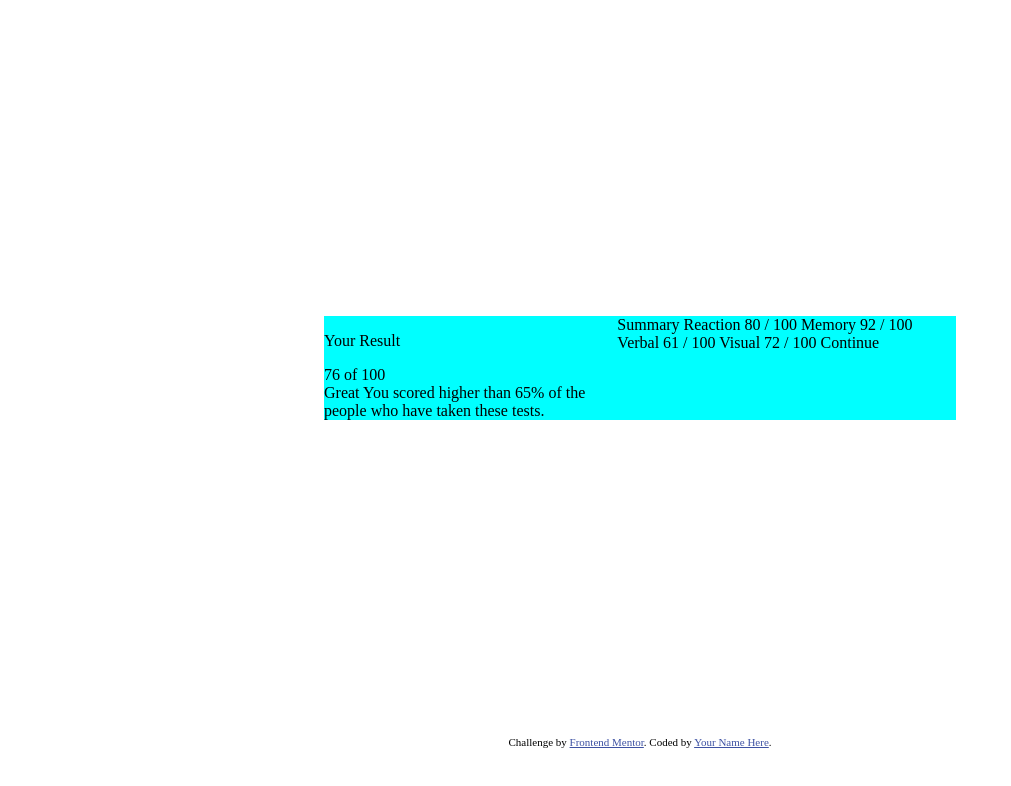
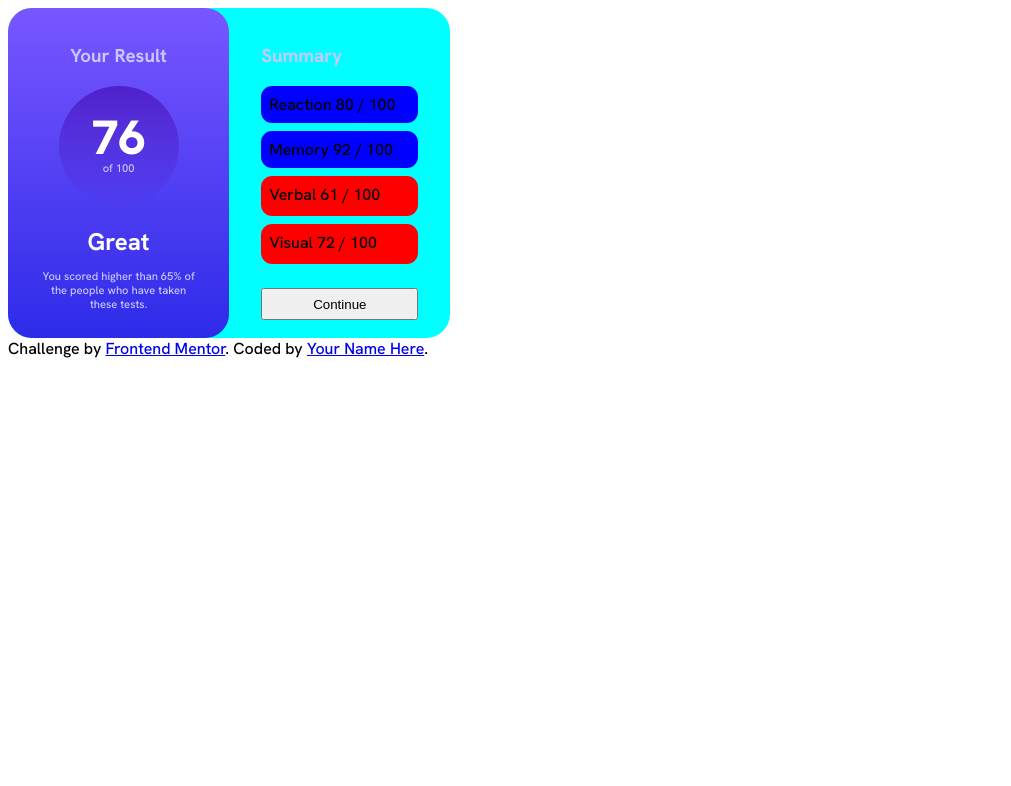
Before and after one commit to sea-cell0/frontendmentor-challenges, a plain HTML site: page results-summary-component-main/index.html in a window 1280 px wide. Shown: the whole page, without its empty margins (0-1011 px from the left). Drawn offline with Linux system fonts and the light colour scheme.

Commit message:
Projeto 50% finalizado

```diff
--- a/results-summary-component-main/css.css
+++ b/results-summary-component-main/css.css
@@ -1,18 +1,102 @@
+body {
+
+    font-family: 'Hanken Grotesk', sans-serif;
+
+}
+
+#super {
+    height: 100%;
+    width: 100%;
+}
+h3 {
+    color: hsl(241, 100%, 89%);
+}
+h2 {
+    color: white;
+}
+
+span {
+    color: white;
+    font-size: 3em;
+    font-weight: 800;
+}
+
+p {
+    font-size: 0.7rem;
+    margin-top: -0.5rem;
+    color: hsl(241, 100%, 89%)
+}
+
 #container {
     display: flex;
     position: relative;
-    margin: 25%;
     flex-direction: row;
-    width: 50%;
-    height: 75%;
+    width: 35%;
+    height: 50%;
     background-color: aqua;
+    border-radius: 1.5rem;
 
 }
 
 #result{
+    text-align: center;
+    display: flex;
+    flex-direction: column;
+    width: 50%;
+    background: linear-gradient(hsl(252, 100%, 67%), hsl(241, 81%, 54%));
+    align-items: center;
+    padding: 1rem 2rem;
+    border-radius: 1.5rem;
+}
+
+#summary {
+    width: 50%;
+    display: flex;
+    flex-direction: column;
+    padding: 1rem 2rem;
 
 }
 
-#summary {
+.white {
+    padding: 0.5rem;
+    margin-bottom: 0.5rem;
+    border-radius: 0.7rem;
+    background-color: red;
+    height: 1.5rem;
+}
+
+.yellow {
+    padding: 0.5rem;
+    margin-bottom: 0.5rem;
+    border-radius: 0.7rem;
+    background-color: blue;
+    max-height: fit-content;
+    height: 1.5rem;
+}
+
+button {
+
+    height: 2rem;
+    margin-top: 1rem;
 
 }
+
+#circle {
+
+    background: linear-gradient(hsla(256, 72%, 46%, 1), hsla(241, 72%, 46%, 0));
+    border-radius: 5rem ;
+    width: 7.5rem;
+    height: 7.5rem;
+    display: flex;
+    flex-direction: column;
+    align-items: center;
+    justify-content: center;
+
+}
+
+.attribuition {
+    display: block;
+    position: absolute;
+    top: 50rem;
+
+}
--- a/results-summary-component-main/index.html
+++ b/results-summary-component-main/index.html
@@ -5,47 +5,60 @@
   <meta name="viewport" content="width=device-width, initial-scale=1.0"> <!-- displays site properly based on user's device -->
 
   <link rel="icon" type="image/png" sizes="32x32" href="./assets/images/favicon-32x32.png">
+  <link rel="preconnect" href="https://fonts.googleapis.com">
+  <link rel="preconnect" href="https://fonts.gstatic.com" crossorigin>
+  <link href="https://fonts.googleapis.com/css2?family=DM+Sans&family=Hanken+Grotesk:wght@500;700;800&display=swap" rel="stylesheet">
   <link rel="stylesheet" href="css.css">
   <title>Frontend Mentor | Results summary component</title>
 
   <!-- Feel free to remove these styles or customise in your own stylesheet 👍 -->
-  <style>
-    .attribution { font-size: 11px; text-align: center; }
-    .attribution a { color: hsl(228, 45%, 44%); }
-  </style>
+
 </head>
 <body>
+
 <div id="container">
   <div id="result">
 
-    <p>Your Result</p>
+    <h3>Your Result</h3>
 
-  <div>
-    76 of 100
+  <div id="circle">
+
+    <span>76 <br></span>
+    <p>of 100</p>
+
   </div>
 
-  Great
-  You scored higher than 65% of the people who have taken these tests.
+  <h2>Great</h2>
+  <p>You scored higher than 65% of <br> the people who have taken <br> these tests.</p>
+
 
 
 </div>
 
 <div id="summary">
-  Summary
+  <h3>Summary</h3>
 
+  <div class="yellow">
     Reaction
     80 / 100
+  </div>
 
+  <div class="yellow">
     Memory
     92 / 100
+  </div>
 
+  <div class="white">
     Verbal
     61 / 100
+  </div>
 
+  <div class="white">
     Visual
     72 / 100
+  </div>
 
-  Continue
+  <button>Continue</button>
 
 </div>
 </div>
```
Lines whose indentation alone changed are shown as unchanged.
